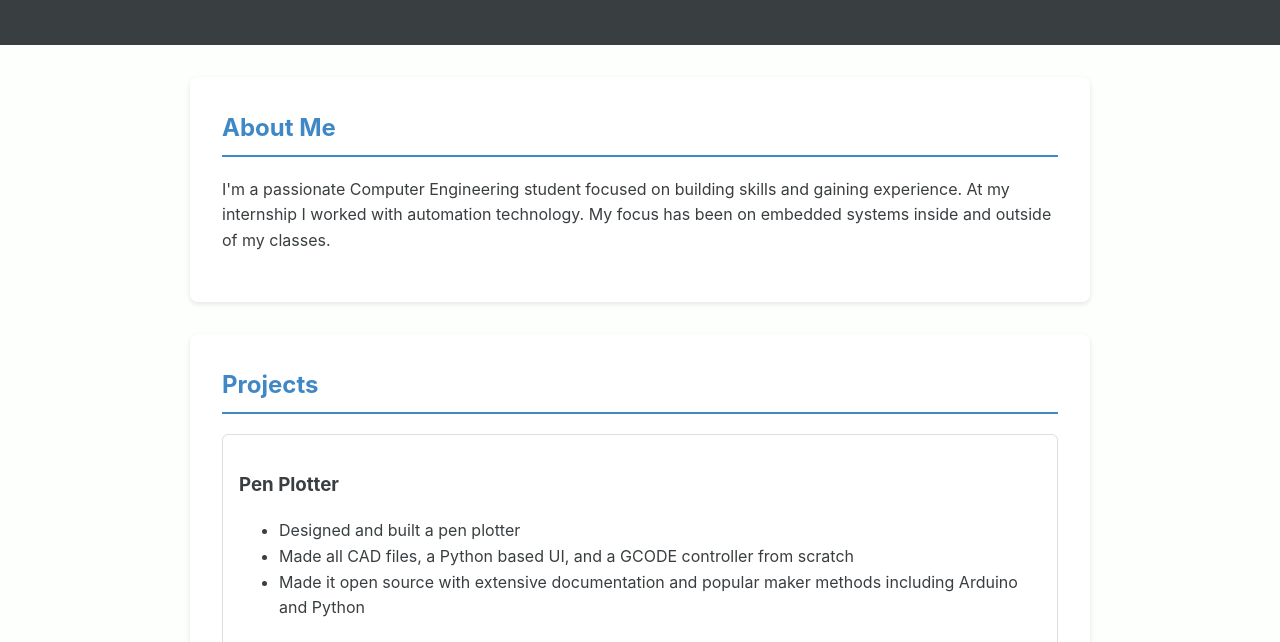
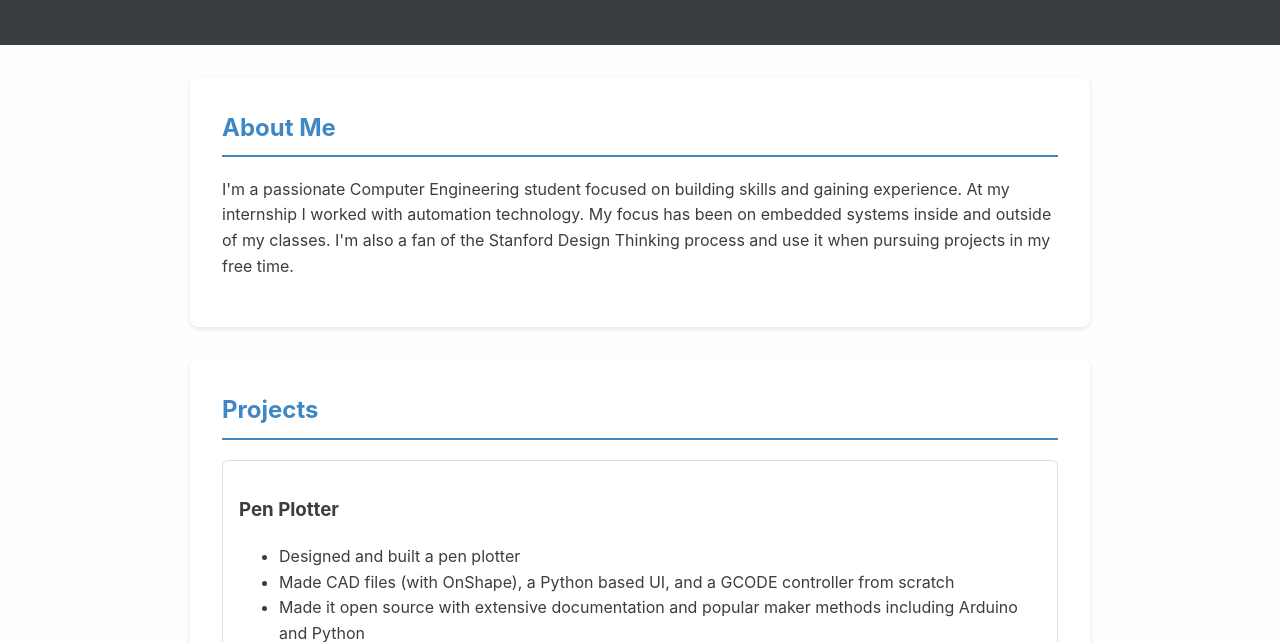
Before and after one commit to JoeyShotts/JoeyShotts.github.io, a plain HTML site: page index.html in a window 1280 px wide. Shown: the part 141-783 px from the top of the page. Drawn offline with Linux system fonts and the light colour scheme.

Commit message:
minor revisions

```diff
--- a/index.html
+++ b/index.html
@@ -18,7 +18,7 @@
     <main>
         <section id="about">
             <h2>About Me</h2>
-            <p>I'm a passionate Computer Engineering student focused on building skills and gaining experience. At my internship I worked with automation technology. My focus has been on embedded systems inside and outside of my classes. </p>
+            <p>I'm a passionate Computer Engineering student focused on building skills and gaining experience. At my internship I worked with automation technology. My focus has been on embedded systems inside and outside of my classes. I'm also a fan of the Stanford Design Thinking process and use it when pursuing projects in my free time.</p>
         </section>
 
         <section id="projects">
@@ -27,7 +27,7 @@
                 <h3>Pen Plotter</h3>
                 <ul>
                     <li>Designed and built a pen plotter</li>
-                    <li>Made all CAD files, a Python based UI, and a GCODE controller from scratch</li>
+                    <li>Made CAD files (with OnShape), a Python based UI, and a GCODE controller from scratch</li>
                     <li>Made it open source with extensive documentation and popular maker methods including Arduino and Python</li>
                 </ul>
                 <a href="https://youtu.be/lAycF0MGN9o" target="_blank">View</a>
@@ -95,7 +95,7 @@
                 <h3>JR Automation</h3>
                 <p>May 2024 - December 2026</p>
                 <ul>
-                    <li>GVSU has a co-op internship program. Completed 1000 of 1500 required hours.</li>
+                    <li>GVSU has a co-op internship program. Completed 1000 of 1500 required hours</li>
                     <li>Expanded my skillset and tried Control Engineering</li>
                     <li>Learned Rockwell PLC/HMI, Ignition, Fanuc Robot Programming, and worked with vision technology</li>
                 </ul>
```
